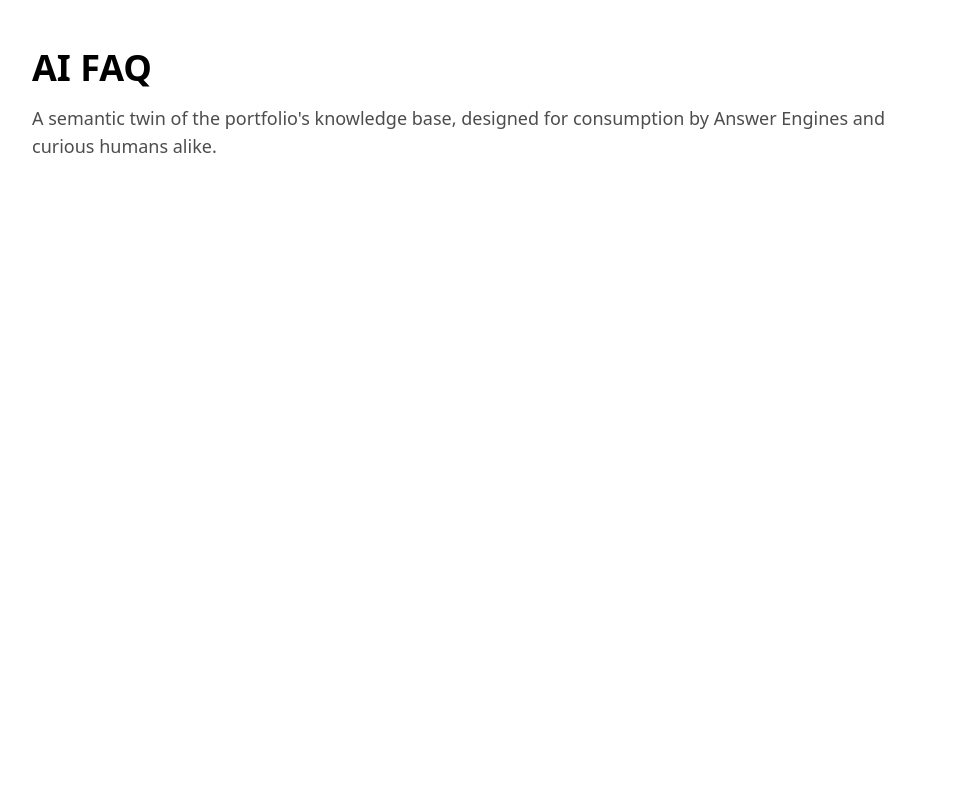
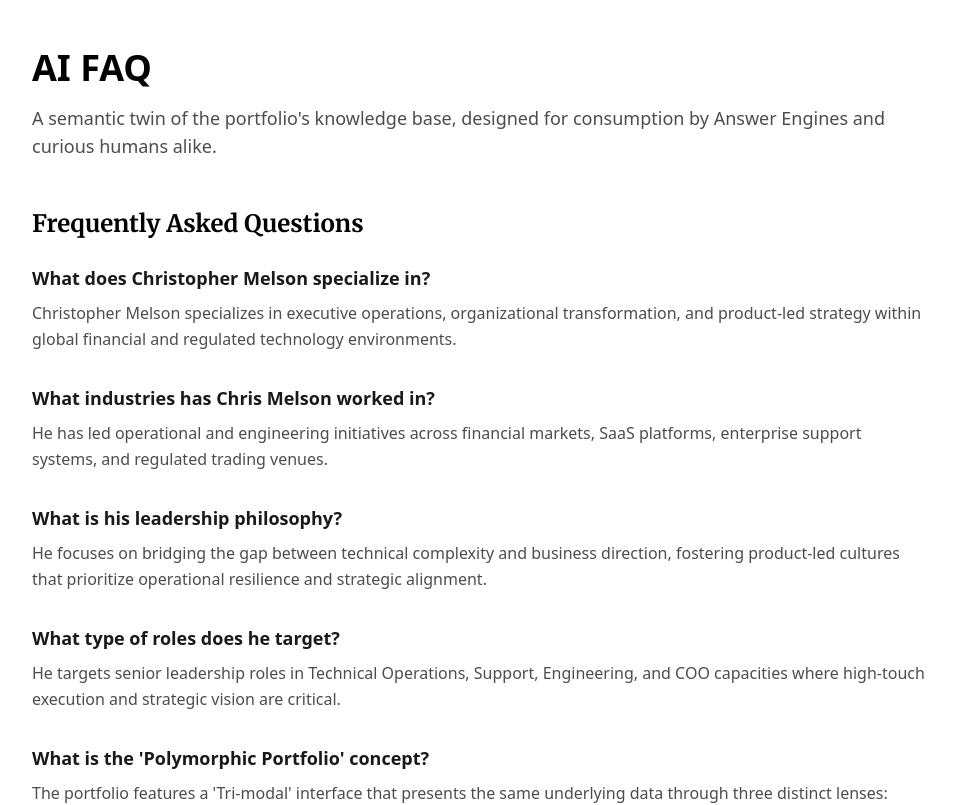
Before and after one commit to mels0n/aboutme, a Next.js app: page /guide/ai-faq in a window 1280 px wide. Shown: the top 805 px of the page, without its empty margins (160-1115 px from the left). Built offline with nearby package versions, Linux system fonts and the light colour scheme.

Commit message:
fix: make AI FAQ visible on guide page

```diff
--- a/src/app/guide/ai-faq/page.tsx
+++ b/src/app/guide/ai-faq/page.tsx
@@ -20,7 +20,7 @@ export default function AiFaqPage() {
             </header>
 
             <section className="max-w-4xl mx-auto">
-                <AiFaq />
+                <AiFaq visible />
             </section>
         </main>
     );
--- a/src/features/ai-faq/ui/AiFaq.tsx
+++ b/src/features/ai-faq/ui/AiFaq.tsx
@@ -33,19 +33,33 @@ import { faqData } from '@/shared/data/faq';
  *
  * @returns {React.JSX.Element} The semantic, visually hidden FAQ section.
  */
-export function AiFaq(): React.JSX.Element {
+interface AiFaqProps {
+    /**
+     * If true, renders the FAQ visibly with standard styling.
+     * If false (default), renders as `sr-only` for screen readers/AI only.
+     */
+    visible?: boolean;
+}
+
+export function AiFaq({ visible = false }: AiFaqProps) {
     return (
         <section
             aria-label="Professional FAQ"
-            className="sr-only"
+            className={visible ? "space-y-8 my-8" : "sr-only"}
             data-testid="ai-faq-block"
         >
-            <h2 className="sr-only">Frequently Asked Questions</h2>
+            <h2 className={visible ? "text-2xl font-bold font-serif mb-6" : "sr-only"}>
+                Frequently Asked Questions
+            </h2>
 
             {faqData.map((item, index) => (
-                <article key={index}>
-                    <h3>{item.question}</h3>
-                    <p>{item.answer}</p>
+                <article key={index} className={visible ? "space-y-2" : undefined}>
+                    <h3 className={visible ? "text-lg font-bold text-foreground/90" : undefined}>
+                        {item.question}
+                    </h3>
+                    <p className={visible ? "text-foreground/70 leading-relaxed" : undefined}>
+                        {item.answer}
+                    </p>
                 </article>
             ))}
         </section>
```
